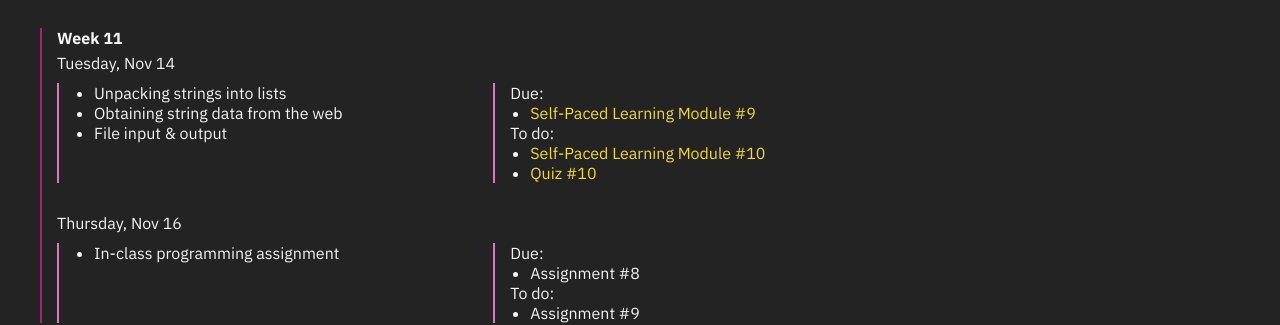
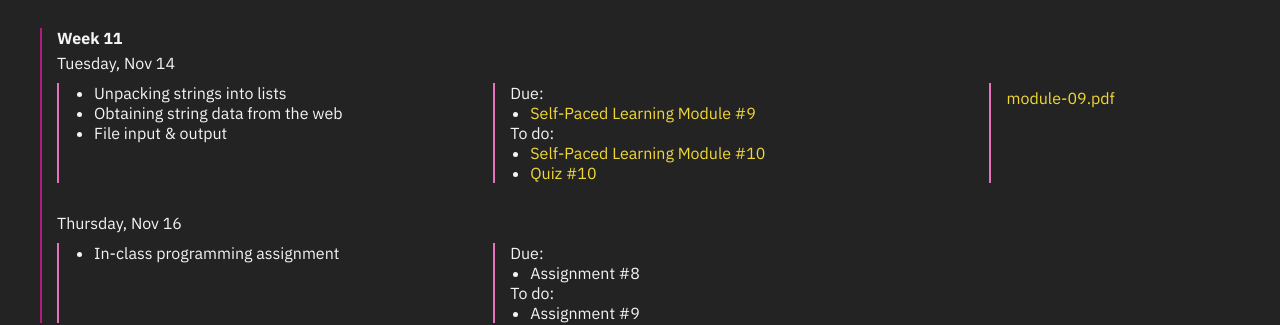
Before and after one commit to emilydidthis/CSCI-UA.002-Fall23, a Jekyll site: the page built from schedule.md, in a window 1280 px wide and 900 px high, scrolled down 3420 px. Shown: the part 172-497 px from the top of the window. Built offline with Jekyll 4.4.1, drawn with Linux system fonts in a browser that asks for light colours.

Commit message:
module 9 slides

```diff
--- a/schedule.md
+++ b/schedule.md
@@ -575,12 +575,12 @@ To do:
 - [Self-Paced Learning Module #10](https://cs.nyu.edu/elearning/CSCI_UA_0002/module10.php)
 - [Quiz #10](https://brightspace.nyu.edu/d2l/home/223178)
 </div>
-<!-- <div class="week-column materials" markdown="1"> -->
+<div class="week-column materials" markdown="1">
 
-<!-- ### Materials -->
-<!-- <a href="{{ site.url }}{{ site.baseurl }}/assets/slides/module-09.pdf">module-09.pdf</a>
-<a href="{{ site.url }}{{ site.baseurl }}/assets/code/testscores.txt" download>`testscores.txt`</a> -->
-<!-- </div> -->
+### Materials
+<a href="{{ site.url }}{{ site.baseurl }}/assets/slides/module-09.pdf">module-09.pdf</a>
+<!-- <a href="{{ site.url }}{{ site.baseurl }}/assets/code/testscores.txt" download>`testscores.txt`</a> -->
+</div>
 </div>
 
 <br>
```
Also changed, not shown: 1 other file.
